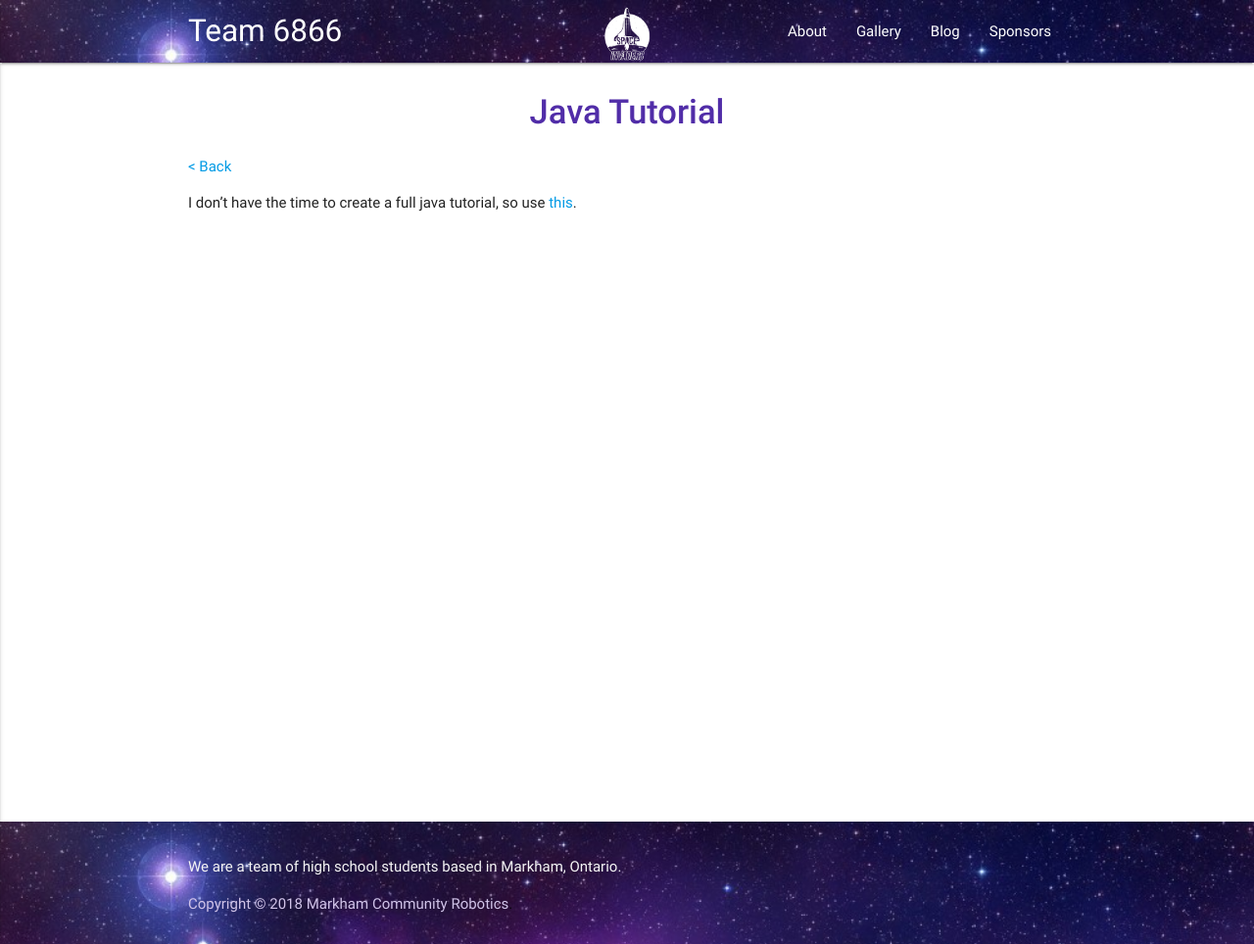
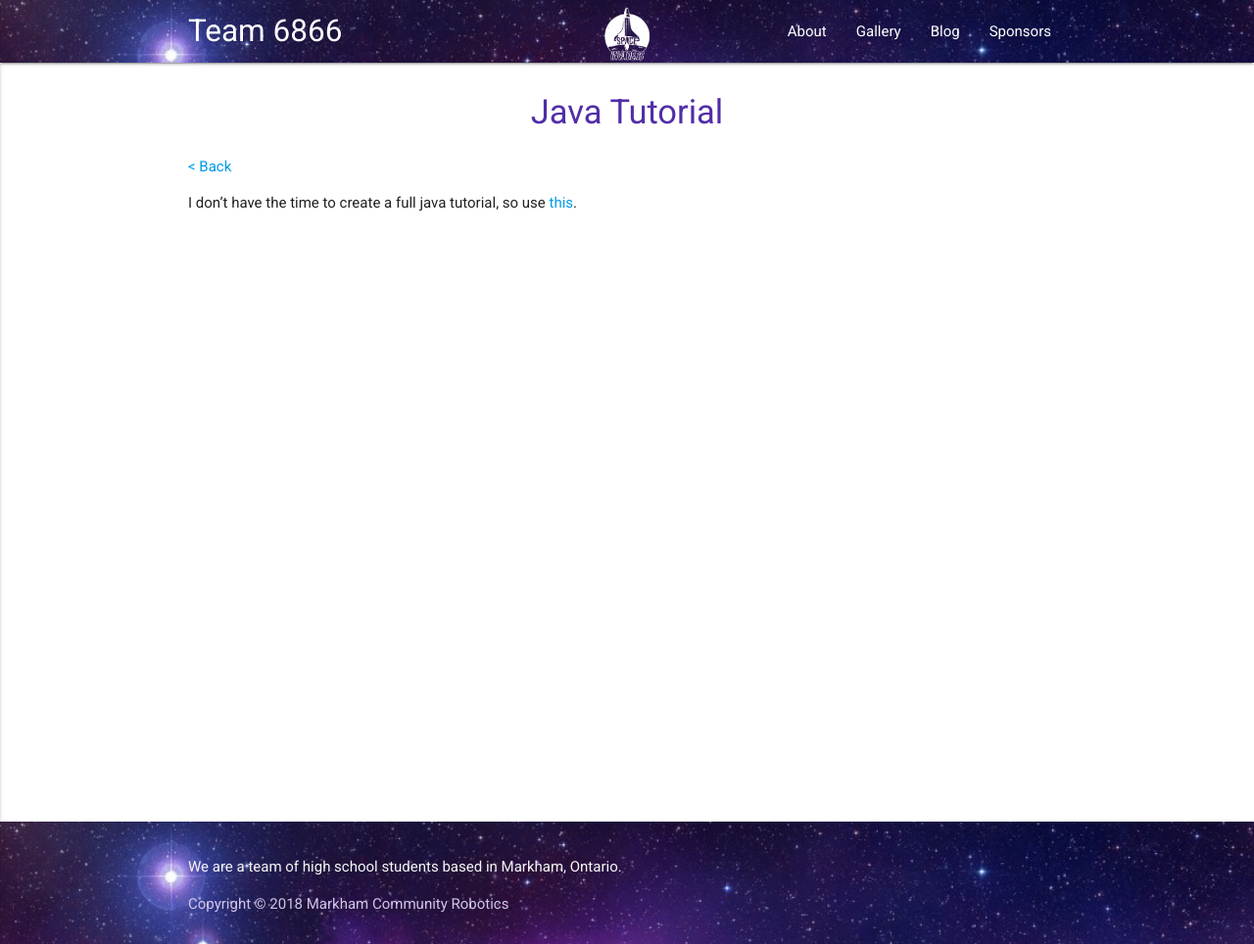
Before and after one commit to Velociraptors-in-Space/website, a Jekyll site: the page built from programming-lessons/2-basic-java.md, in a window 1280 px wide. Shown: the whole page at 98% size. Built offline with Jekyll 4.4.1, drawn with Linux system fonts in a browser that asks for light colours.

Commit message:
redo fonts

```diff
--- a/_sass/main.scss
+++ b/_sass/main.scss
@@ -1,4 +1,6 @@
 @charset "utf-8";
+
+@import url('https://fonts.googleapis.com/css?family=Roboto');
 
 html, body {
     height: 100%;
--- a/_sass/materialize/components/_roboto.scss
+++ /dev/null
@@ -1,39 +0,0 @@
-@font-face {
-    font-family: "Roboto";
-    src: local(Roboto Thin),
-        url("#{$roboto-font-path}Roboto-Thin.woff2") format("woff2"),
-        url("#{$roboto-font-path}Roboto-Thin.woff") format("woff");
-
-    font-weight: 100;
-}
-@font-face {
-    font-family: "Roboto";
-    src: local(Roboto Light),
-        url("#{$roboto-font-path}Roboto-Light.woff2") format("woff2"),
-        url("#{$roboto-font-path}Roboto-Light.woff") format("woff");
-    font-weight: 300;
-}
-
-@font-face {
-    font-family: "Roboto";
-    src: local(Roboto Regular),
-        url("#{$roboto-font-path}Roboto-Regular.woff2") format("woff2"),
-        url("#{$roboto-font-path}Roboto-Regular.woff") format("woff");
-    font-weight: 400;
-}
-
-@font-face {
-    font-family: "Roboto";
-    src: local(Roboto Medium),
-        url("#{$roboto-font-path}Roboto-Medium.woff2") format("woff2"),
-        url("#{$roboto-font-path}Roboto-Medium.woff") format("woff");
-    font-weight: 500;
-}
-
-@font-face {
-    font-family: "Roboto";
-    src: local(Roboto Bold),
-        url("#{$roboto-font-path}Roboto-Bold.woff2") format("woff2"),
-        url("#{$roboto-font-path}Roboto-Bold.woff") format("woff");
-    font-weight: 700;
-}
--- a/_sass/materialize/materialize.scss
+++ b/_sass/materialize/materialize.scss
@@ -16,7 +16,6 @@
 @import "components/icons-material-design";
 @import "components/grid";
 @import "components/navbar";
-@import "components/roboto";
 @import "components/typography";
 @import "components/transitions";
 @import "components/cards";
```
Also changed, not shown: fonts/roboto/Roboto-Bold.woff (deleted), fonts/roboto/Roboto-Bold.woff2 (deleted), fonts/roboto/Roboto-Light.woff (deleted), fonts/roboto/Roboto-Light.woff2 (deleted), fonts/roboto/Roboto-Medium.woff (deleted), fonts/roboto/Roboto-Medium.woff2 (deleted), fonts/roboto/Roboto-Regular.woff (deleted), fonts/roboto/Roboto-Regular.woff2 (deleted), fonts/roboto/Roboto-Thin.woff (deleted), fonts/roboto/Roboto-Thin.woff2 (deleted).
